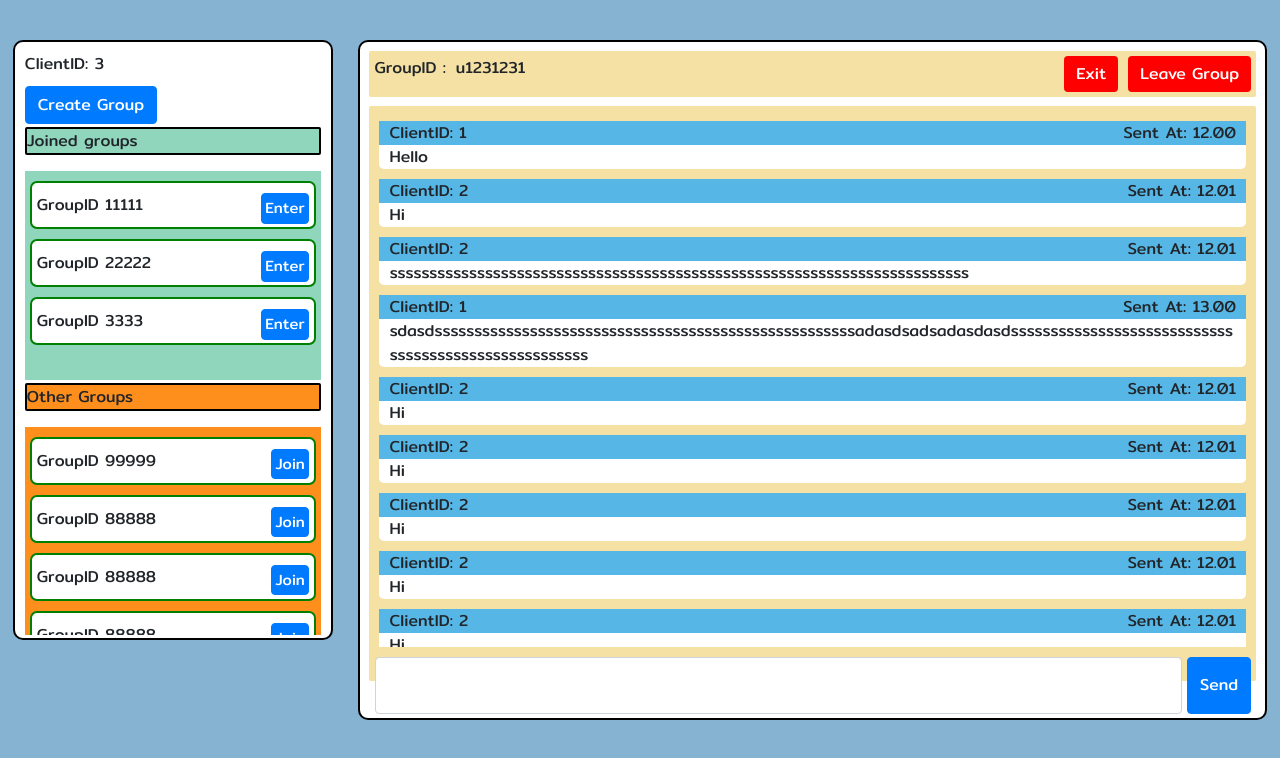
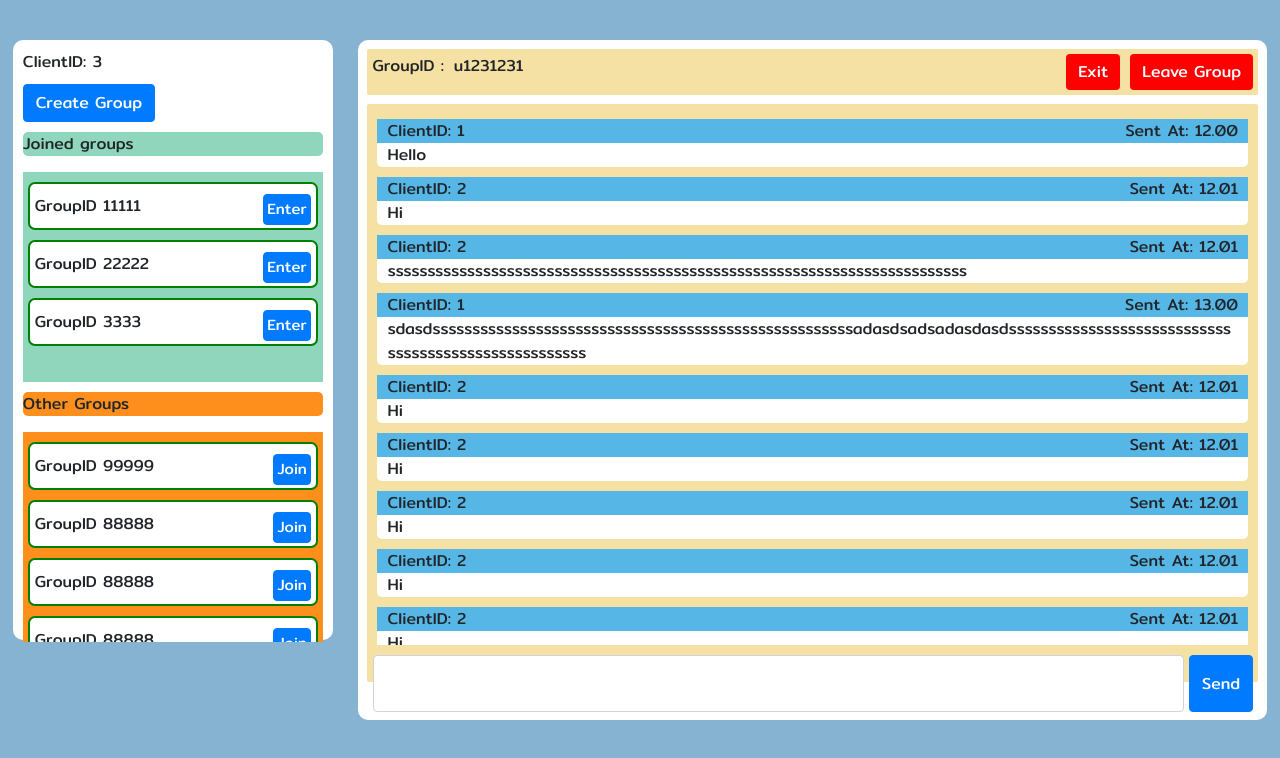
Before and after one commit to nooknpj/FrontEnd-parallel-chat, a React (Create React App) app: page /home in a window 1280 px wide. Shown: the top 758 px of the page. Built offline with nearby package versions, Linux system fonts and the light colour scheme.

Commit message:
minor adjustment
-minor

```diff
--- a/src/App.css
+++ b/src/App.css
@@ -7,7 +7,7 @@
 .loginForm {
   width: 50%;
   background-color: white;
-  margin-top: 8vh;
+  margin-top: 20vh;
   margin-left: 50vh;
   padding: 20px;
   border-radius: 5px;
@@ -19,7 +19,6 @@
   min-width: 25%;
   margin-left: 1%;
   margin-right: 1%;
-  border: solid 2px black;
   border-radius: 10px;
   max-height: 600px;
 }
@@ -29,7 +28,6 @@
   min-height: 85vh;
   margin-left: 1%;
   margin-right: 1%;
-  border: solid 2px black;
   border-radius: 10px;
 }
 
--- a/src/pages/HomePage.js
+++ b/src/pages/HomePage.js
@@ -31,7 +31,7 @@ export class HomePage extends Component {
   };
 
   onLeaveGroupClick = e => {
-    this.enterGroup(5555);
+    //this.enterGroup(5555);
     console.log(this.state);
   };
 
@@ -42,11 +42,12 @@ export class HomePage extends Component {
 
   onSendMessageClick = () => {
     var messageContent = this.state.messageContent;
-    if (messageContent == "") return;
+    if (messageContent === "") return;
 
     var messageContentForm = this.refs.messageContentFormRef;
     let currentTime = new Date().toLocaleString();
 
+    // msgs that will be sent to backend will not contain timeStamp
     let msg = {
       clientID: this.state.clientID,
       content: messageContent,
@@ -90,9 +91,9 @@ export class HomePage extends Component {
             style={{
               marginLeft: "10px",
               marginRight: "10px",
-              marginTop: "3px",
-              border: "solid black 2px",
-              borderRadius: "2px",
+              marginTop: "10px",
+
+              borderRadius: "5px",
               backgroundColor: "#8fd6bd"
             }}
           >
@@ -108,9 +109,8 @@ export class HomePage extends Component {
             style={{
               marginLeft: "10px",
               marginRight: "10px",
-              marginTop: "3px",
-              border: "solid black 2px",
-              borderRadius: "2px",
+              marginTop: "10px",
+              borderRadius: "5px",
               backgroundColor: "#FE8F1D"
             }}
           >
--- a/src/pages/LoginPage.js
+++ b/src/pages/LoginPage.js
@@ -19,59 +19,15 @@ export class LoginPage extends Component {
   //------------------------------------------------Login Authen-------------------------------------------------------------------------
   onSubmitLoginClick = () => {
     // waits for backEnd Implemetation
-    //this.fetchLoginAuthen(this.state);
+    // call Socket.on or something
     window.location.href = "/home";
   };
-
-  async fetchLoginAuthen(e) {
-    try {
-      console.log(JSON.stringify(e));
-      const response = await fetch("/trainer_dee/login_authentication", {
-        method: "POST",
-        headers: {
-          "Content-Type": "application/json"
-        },
-        body: JSON.stringify(e)
-      });
-
-      let status = response.status;
-      if (status == 400) {
-        this.setState({
-          showAuthenFailed: 1
-        });
-        return 0;
-      }
-      if (status == 200) {
-        let results = await response.json();
-        console.log("successful login");
-        console.log(results);
-        console.log(results[0].clientID);
-        console.log(results[0].fName);
-        console.log(results[0].isTrainer);
-        localStorage.setItem("clientID", results[0].clientID);
-        localStorage.setItem("fName", results[0].fName);
-        localStorage.setItem("isTrainer", results[0].isTrainer);
-        localStorage.setItem("isLoggedIn", 1);
-        this.handleClose();
-        console.log(localStorage.getItem("clientID"));
-        console.log(localStorage.getItem("fName"));
-        console.log(localStorage.getItem("isLoggedIn"));
-        console.log(localStorage.getItem("isTrainer"));
-        // window.location.reload();
-        return results;
-      }
-    } catch (error) {
-      console.log("FetchLoginAuthen failed", error);
-    }
-  }
 
   //------------------------------------------------Login Authen-------------------------------------------------------------------------
 
   render() {
     return (
       <div>
-        <p style={{ marginLeft: "50vh" }}> please login</p>
-
         <Form.Group className="loginForm">
           <Form.Label>Username</Form.Label>
           <Form.Control
```
